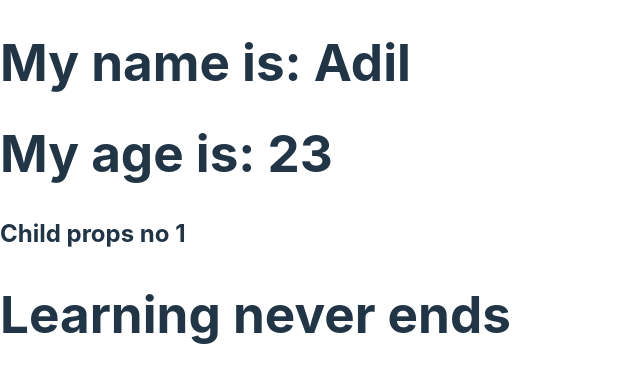
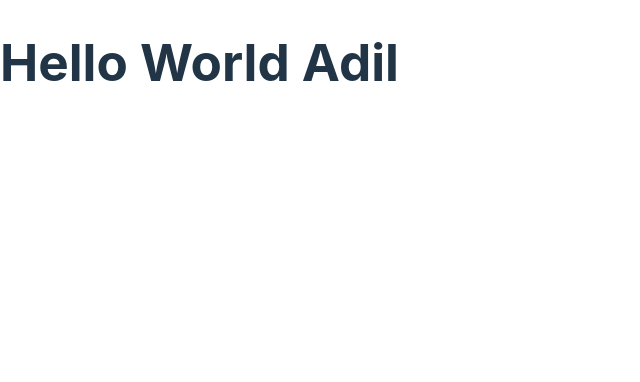
Before and after one commit to sanishkarkee/REACT-2024, a React (Vite) app: page / in a window 1280 px wide. Shown: the top 382 px of the page, without its empty margins (0-640 px from the left). Built offline with nearby package versions, Linux system fonts and the light colour scheme.

Commit message:
:sparkles: video 15 - Constructors

```diff
--- a/src/App.jsx
+++ b/src/App.jsx
@@ -1,6 +1,4 @@
 import React, { Component } from 'react';
-
-// video 12 & 13 (main.jsx, app.jsx, MyClass.jsx)
 
 class App extends Component {
   render() {
--- a/src/MyClass.jsx
+++ /dev/null
@@ -1,30 +0,0 @@
-import React, { Component } from 'react';
-
-export class MyClass extends Component {
-  render() {
-    // this.props.name = 'Sanish';   //props bata aako data read only hunxa so change garna mildaina
-
-    return (
-      <>
-        <h1>My name is: {this.props.name}</h1>
-        <h1>My age is: {this.props.age}</h1>
-
-        {/* Accessing children props */}
-        {this.props.children}
-        <MyClass2 />
-      </>
-    );
-  }
-}
-
-//----- Passing props from one component to another component
-
-export class MyClass2 extends Component {
-  render() {
-    return (
-      <>
-        <h1>Learning never ends</h1>
-      </>
-    );
-  }
-}
--- /dev/null
+++ b/src/Student.jsx
@@ -0,0 +1,23 @@
+import React, { Component } from 'react';
+
+export default class Student extends Component {
+  constructor(props) {
+    super(props); // child class (Student) ko constructor le  parent class(Component) ko constructor call garna lai use gareko ho
+    console.log('Constructor from student');
+  }
+  render() {
+    return (
+      <>
+        <h1>Hello World {this.props.name}</h1>
+      </>
+    );
+  }
+}
+
+/*  NOTE:(Overall Points)
+1.Component call garnu bhaneko Object create hunu ho. Eg : <App/>
+2.Object create bhaye paxi chai constructor() automatically call hunxa
+3.child construtor() le parent constructor() call garna lai "Super()" keyword call garnai parxa OR
+  constructor() banaye paxi first line ma "Super()" lekhnai parxa
+4."this.props" use garna lai constructor() & super() ma props pass garnai parxa
+ */
--- a/src/main.jsx
+++ b/src/main.jsx
@@ -1,30 +1,13 @@
 import React from 'react';
 import ReactDOM from 'react-dom/client';
-import { MyClass } from './MyClass';
+import Student from './Student';
 import './index.css';
 
 const root = ReactDOM.createRoot(document.getElementById('root'));
 
 root.render(
   <React.StrictMode>
-    {
-      <MyClass name='Adil' age={23}>
-        <h2>Child props no 1</h2>
-      </MyClass>
-
-      /*<MyClass name='Anit' age={22}>
-      <button type='submit'>Submit</button>
-    </MyClass>
-
-    <MyClass name='Kumar' age={26}>
-      <ol>
-        <li>Ali</li>
-        <li>Zain</li>
-        <li>noman</li>
-      </ol>
-    </MyClass> */
-    }
-
-    {/* <MyClass2 /> */}
+    <Student name='Adil' />
+    {/* Component call garnu bhaneko Object create hunu ho  */}
   </React.StrictMode>
 );
```
